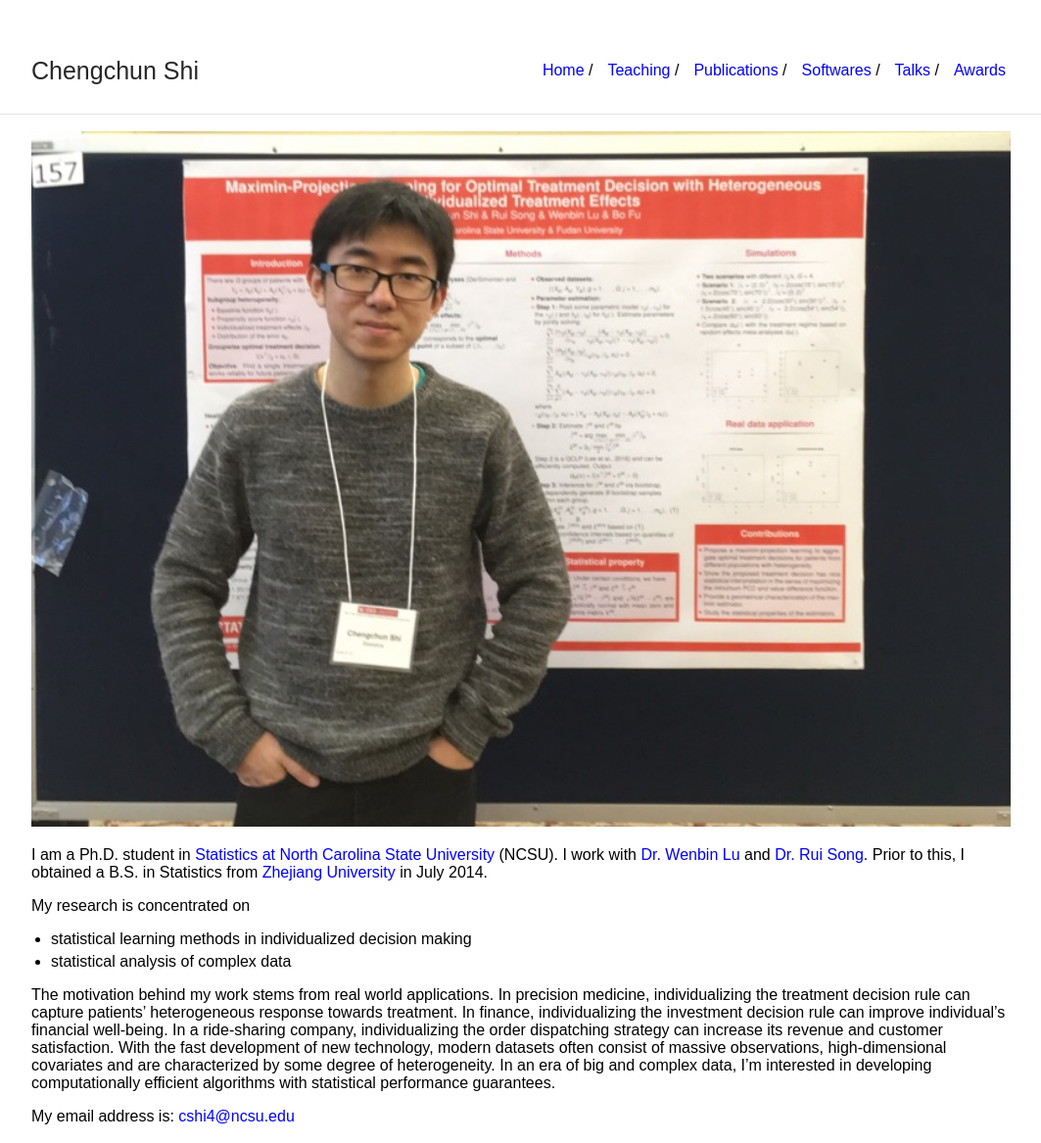
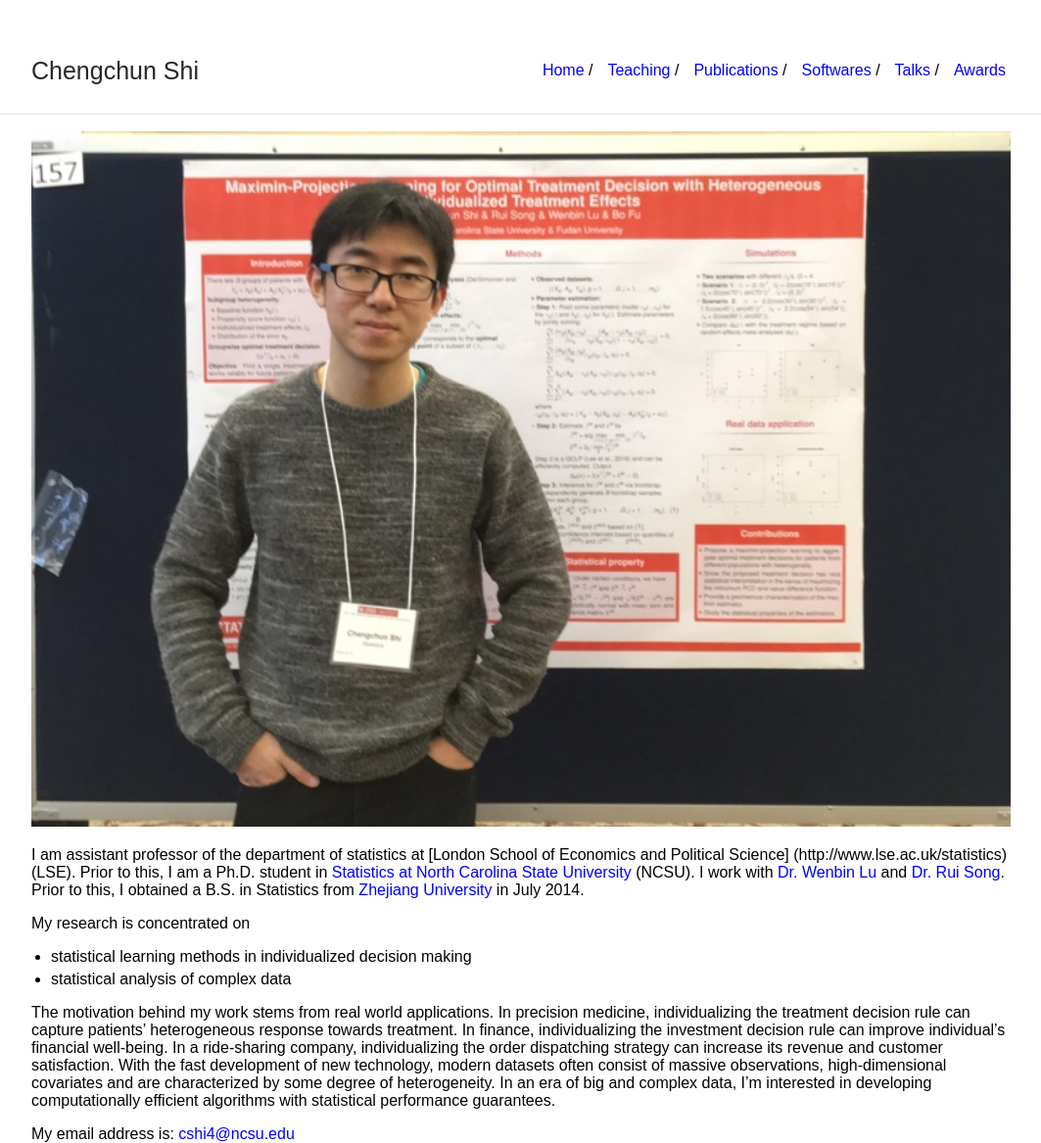
Before and after one commit to callmespring/callmespring.github.io, a Jekyll site: the page built from index.md, in a window 1280 px wide. Shown: the whole page at 98% size, without its empty margins (108-1171 px from the left). Built offline with Jekyll 4.4.1, drawn with Linux system fonts in a browser that asks for light colours.

Commit message:
Update index.md

```diff
--- a/index.md
+++ b/index.md
@@ -5,7 +5,7 @@ layout: default
 <!---<img class="profile-picture" src="profile0.jpg" width="1000" height="1000">-->
 <img src="profile0.jpg">
 
-I am a Ph.D. student in [Statistics at North Carolina State University](https://www.stat.ncsu.edu/) (NCSU). I work with [Dr. Wenbin Lu](https://www4.stat.ncsu.edu/~lu/) and
+I am assistant professor of the department of statistics at [London School of Economics and Political Science] (http://www.lse.ac.uk/statistics) (LSE). Prior to this, I am a Ph.D. student in [Statistics at North Carolina State University](https://www.stat.ncsu.edu/) (NCSU). I work with [Dr. Wenbin Lu](https://www4.stat.ncsu.edu/~lu/) and
 [Dr. Rui Song](https://www4.stat.ncsu.edu/~song/). Prior to this, I obtained a B.S. in Statistics from [Zhejiang University](https://www.zju.edu.cn/english/) in July 2014.
 
 My research is concentrated on
```
